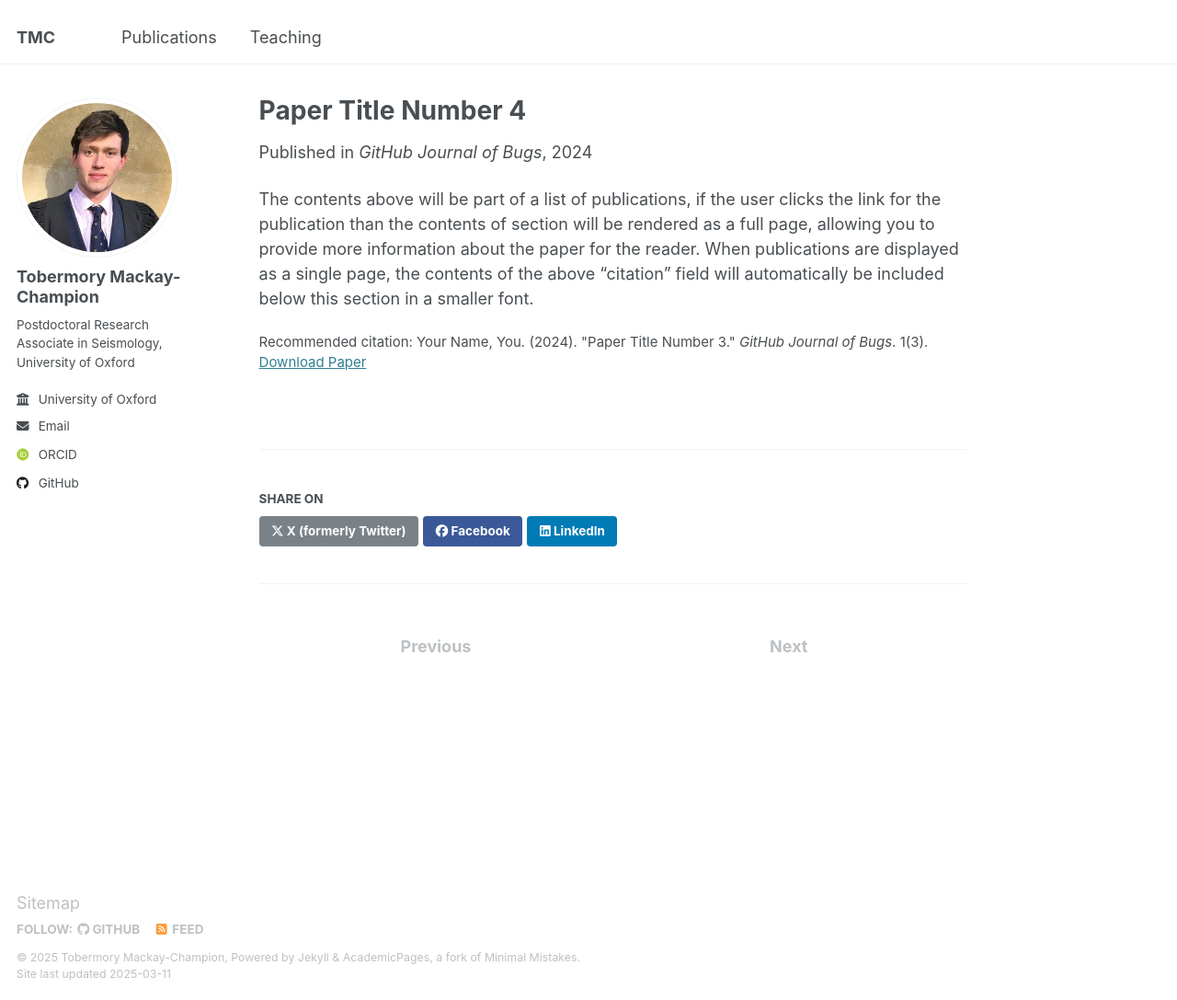
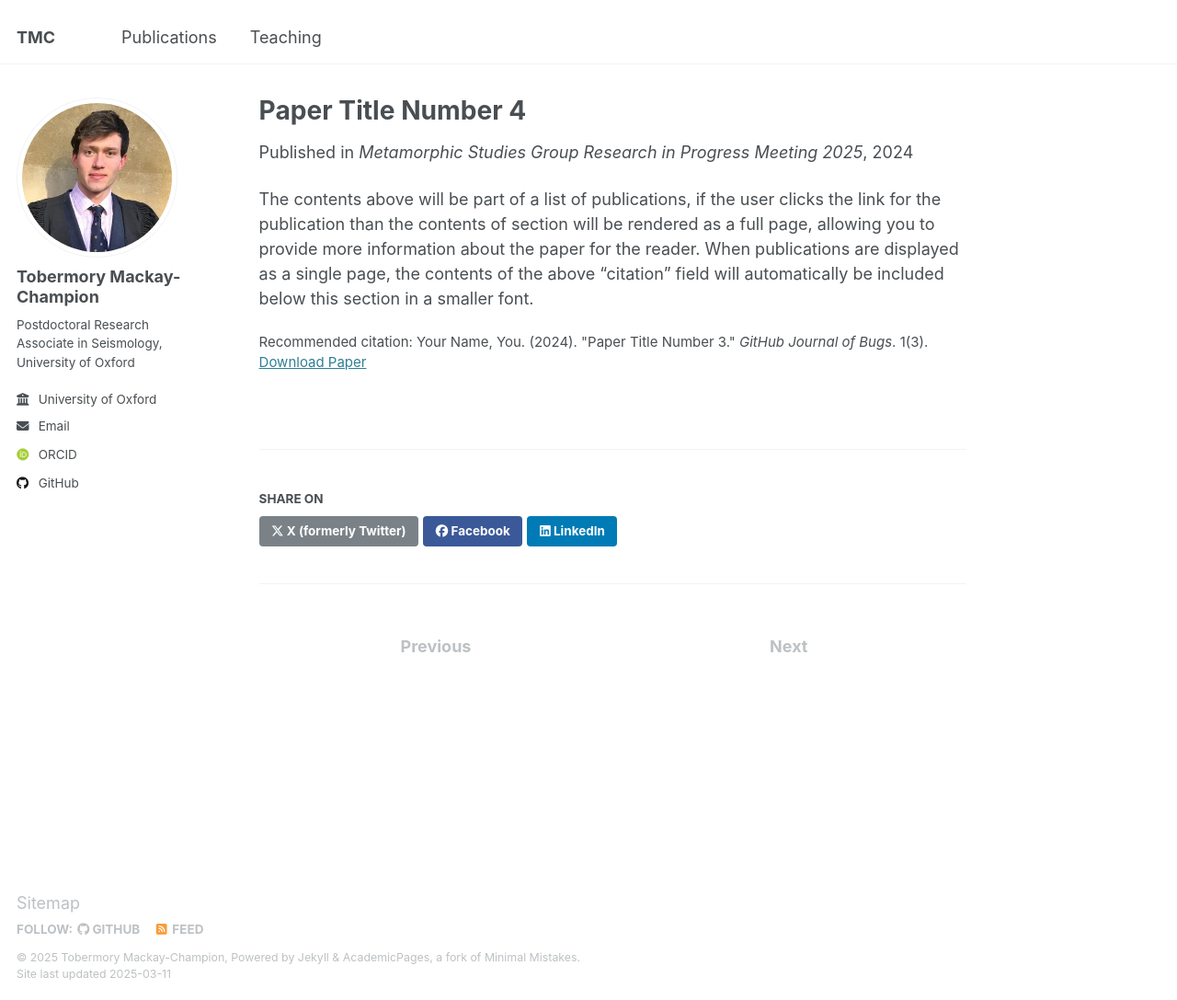
Before and after one commit to TMackay-Champion/TMackay-Champion.github.io, a Jekyll site: the page built from _publications/2024-02-17-paper-title-number-4.md, in a window 1280 px wide and 1087 px high. Shown: the whole window at 92% size. Built offline with Jekyll 4.4.1, drawn with Linux system fonts in a browser that asks for light colours; some web fonts are replaced.

Commit message:
Update 2024-02-17-paper-title-number-4.md

```diff
--- a/_publications/2024-02-17-paper-title-number-4.md
+++ b/_publications/2024-02-17-paper-title-number-4.md
@@ -5,7 +5,7 @@ category: conferences
 permalink: /publication/2024-02-17-paper-title-number-4
 excerpt: 'This paper is about fixing template issue #693.'
 date: 2024-02-17
-venue: 'GitHub Journal of Bugs'
+venue: 'Metamorphic Studies Group Research in Progress Meeting 2025'
 paperurl: 'http://academicpages.github.io/files/paper3.pdf'
 citation: 'Your Name, You. (2024). &quot;Paper Title Number 3.&quot; <i>GitHub Journal of Bugs</i>. 1(3).'
 ---
```
